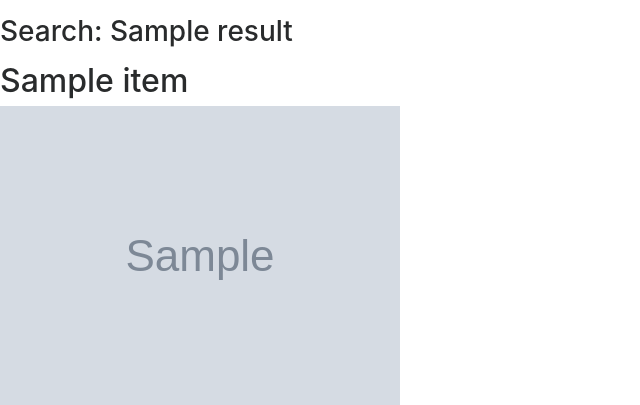
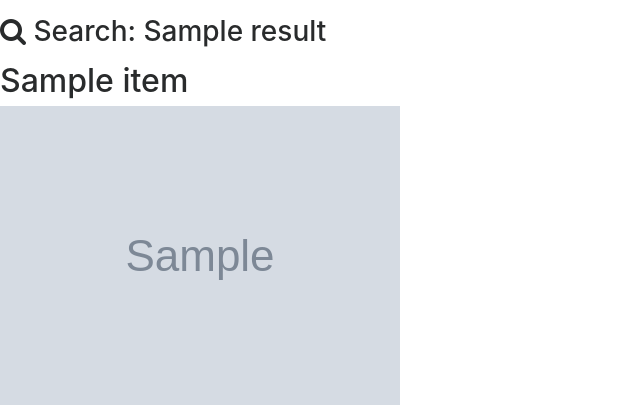
Before and after one commit to leoluyi/web-music-download, a Flask app: template templates/result.html in a window 1280 px wide. Shown: the part 56-461 px from the top of the page, without its empty margins (0-640 px from the left). Run offline with Flask 2, Linux system fonts and the light colour scheme; the template is opened without the code that fills it: most values are stand-ins (such as "Sample title", 1, 10 or a date in 2020); grey boxes marked "Sample" are stand-in pictures; some libraries are stand-ins or nearby versions.

Commit message:
Add layout

```diff
--- a/run.py
+++ b/run.py
@@ -2,6 +2,7 @@ from flask import Flask, render_template, request
 from modules import item
 
 app = Flask(__name__)
+
 
 @app.route("/")
 def index():
--- a/templates/html_reference.html
+++ b/templates/html_reference.html
@@ -1,8 +1,10 @@
 <link rel="stylesheet" href="https://maxcdn.bootstrapcdn.com/bootstrap/4.0.0-alpha.6/css/bootstrap.min.css" integrity="sha384-rwoIResjU2yc3z8GV/NPeZWAv56rSmLldC3R/AZzGRnGxQQKnKkoFVhFQhNUwEyJ" crossorigin="anonymous">
 <link rel="stylesheet" href="{{url_for('static', filename='css/style.css')}}">
 
-<!-- Bootstrap core JavaScript
-================================================== -->
+<!-- font-awesome CDN -->
+<link rel="stylesheet" href="https://maxcdn.bootstrapcdn.com/font-awesome/4.4.0/css/font-awesome.min.css">
+
+<!-- Bootstrap core JavaScript ================================================== -->
 <!-- Placed at the end of the document so the pages load faster -->
 <script src="https://code.jquery.com/jquery-3.1.1.slim.min.js" integrity="sha384-A7FZj7v+d/sdmMqp/nOQwliLvUsJfDHW+k9Omg/a/EheAdgtzNs3hpfag6Ed950n" crossorigin="anonymous"></script>
 <script src="https://cdnjs.cloudflare.com/ajax/libs/tether/1.4.0/js/tether.min.js" integrity="sha384-DztdAPBWPRXSA/3eYEEUWrWCy7G5KFbe8fFjk5JAIxUYHKkDx6Qin1DkWx51bBrb" crossorigin="anonymous"></script>
--- a/templates/result.html
+++ b/templates/result.html
@@ -1,14 +1,16 @@
 {% extends "base.html" %}
 {% block content %}
 
-<h3>Search: {{ result }}</h3>
+<h3><i class="fa fa-search"></i> Search: {{ result }}</h3>
 
 {% for item in all_item %}
     <p>
         <div><h2>{{ item.get('title') }}</h2></div>
-        <div><a href="{{ item.get('link') }}" target="_blank">
-            <img src="{{ item.get('img') }}" alt="{{ item.get('title') }}<">
-        </a></div>
+        <div>
+            <a href="{{ item.get('link') }}" target="_blank">
+                <img src="{{ item.get('img') }}" alt="{{ item.get('title') }}<">
+            </a>
+        </div>
 
     </p>
 {% endfor %}
```
